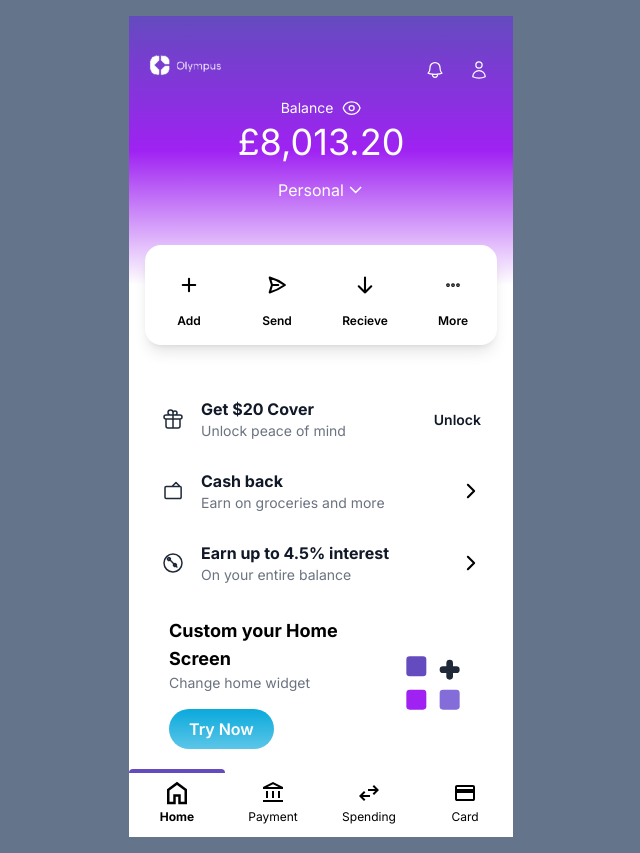
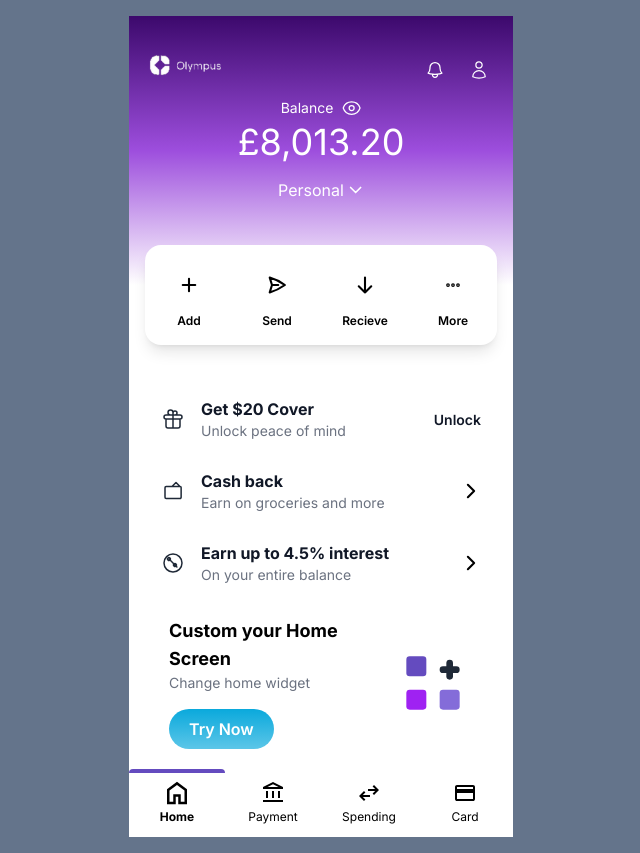
Before and after one commit to LaraSouzx/DesafioFrontEnd, a React (Create React App) app: page / in a window 1280 px wide. Shown: the whole page, without its empty margins (319-959 px from the left). Built offline with nearby package versions, Linux system fonts and the light colour scheme.

Commit message:
fix: screenshot

```diff
--- a/src/components/header/Notificacao.jsx
+++ b/src/components/header/Notificacao.jsx
@@ -20,7 +20,7 @@ const NotificacaoIcon = ({className}) =>{
                 viewBox="0 0 24 24"
                 strokeWidth={1.5}
                 stroke="currentColor"
-                className="w-5 h-5" // Tamanho do ícone
+                className="w-5 h-5"
             >
                 <path
                 strokeLinecap="round"
--- a/src/components/header/headerBase.jsx
+++ b/src/components/header/headerBase.jsx
@@ -9,7 +9,7 @@ import Balance from './balance';
 function HeaderBase() {
   return (
 
-    <div className='bg-gradient-to-b from-[#644BBF] via-[#9F22F2] to-white  h-[35%] w-full  relative overflow-hidden'>
+    <div className='bg-gradient-to-b from-[#3C096C] via-[#9D4EDD] to-white  h-[35%] w-full  relative overflow-hidden'>
       <img
           src={logo}
           alt='Logo'
```
Also changed, not shown: src/assets/screenshot.png, 1 other file (tests, documents, lock files or other folders).
